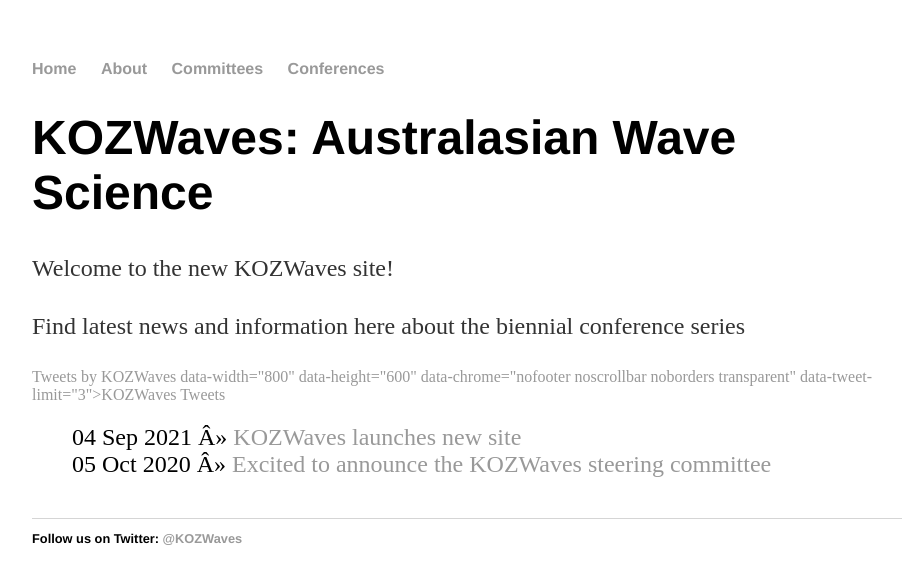
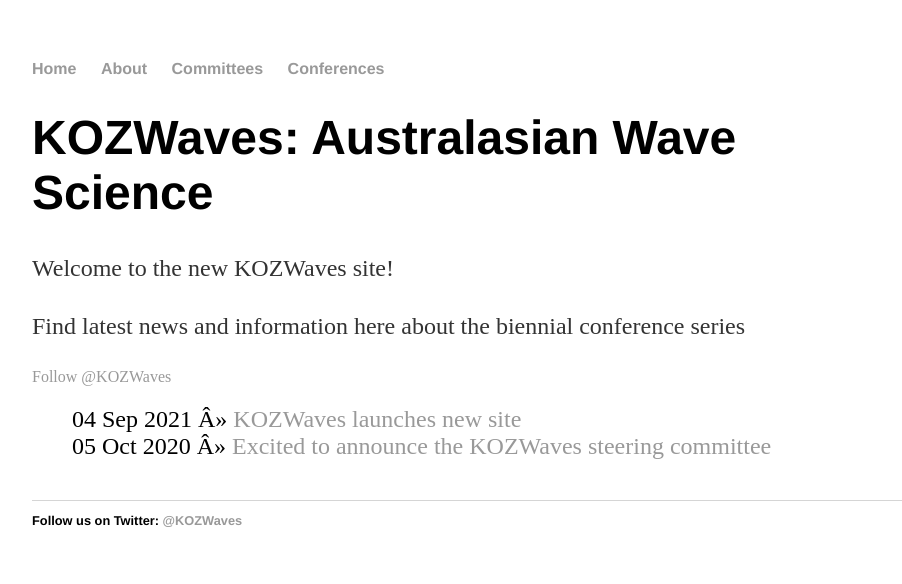
Before and after one commit to kozwaves/kozwaves.github.io, a Jekyll site: the page built from index.html, in a window 1280 px wide. Shown: the top 584 px of the page, without its empty margins (160-1062 px from the left). Built offline with Jekyll 4.4.1, drawn with Linux system fonts in a browser that asks for light colours; comment, search, counter and statistics services are not loaded.

Commit message:
Update index.html

```diff
--- a/index.html
+++ b/index.html
@@ -34,13 +34,16 @@
 Wave–ice interactions;
 </p>-->
 
-<a class="twitter-timeline"
+<a href="https://twitter.com/KOZWaves?ref_src=twsrc%5Etfw" class="twitter-follow-button" data-show-count="false">Follow @KOZWaves</a><script async src="https://platform.twitter.com/widgets.js" charset="utf-8"></script>
+
+<!--<a class="twitter-timeline"
    href="https://twitter.com/KOZWaves?ref_src=twsrc%5Etfw">Tweets by KOZWaves
    data-width="800"
    data-height="600"
    data-chrome="nofooter noscrollbar noborders transparent"
    data-tweet-limit="3">KOZWaves Tweets</a>
 <script async src="https://platform.twitter.com/widgets.js" charset="utf-8"></script>
+-->
 
 <!--
 <a class="twitter-timeline"
```
